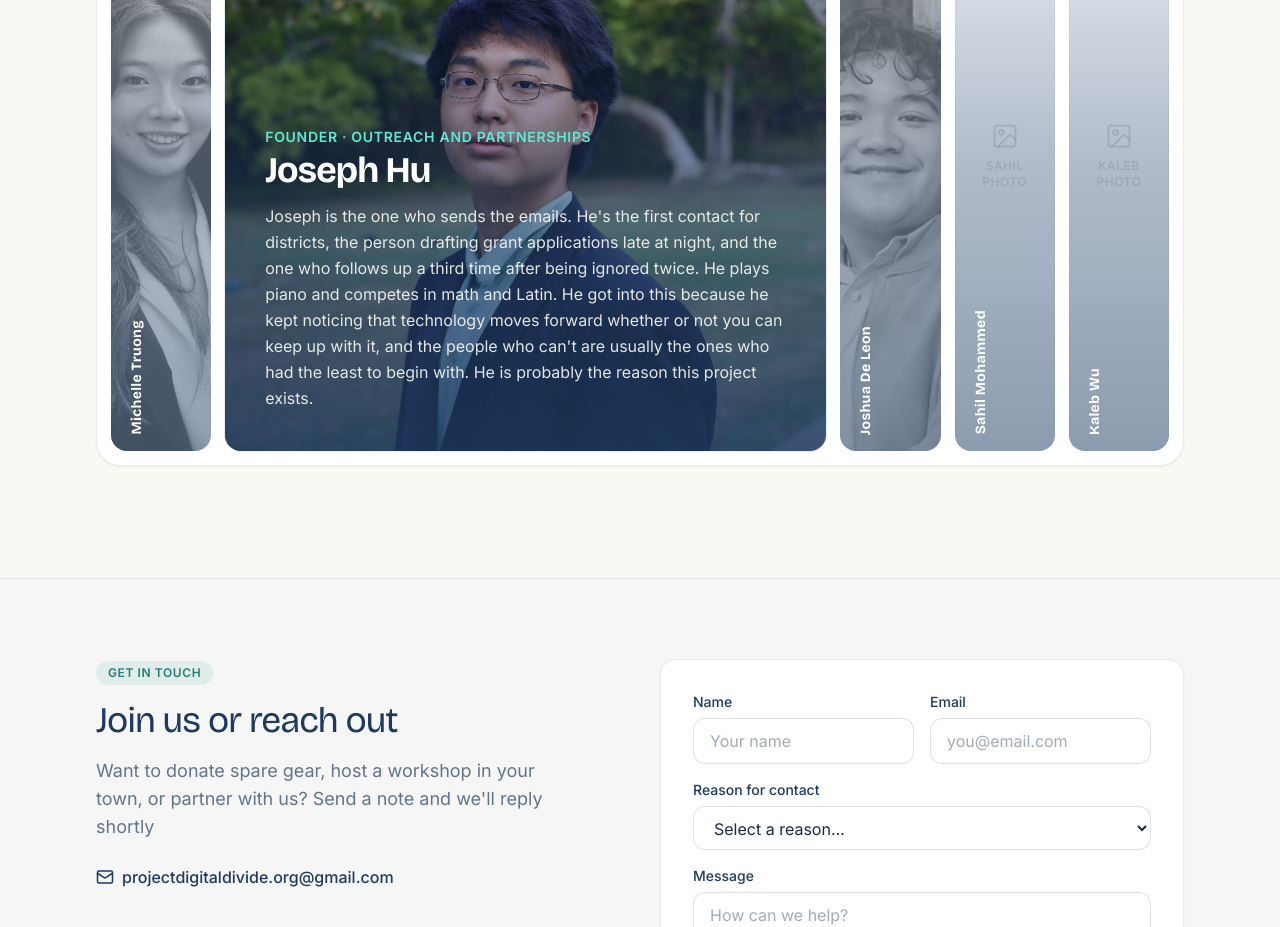
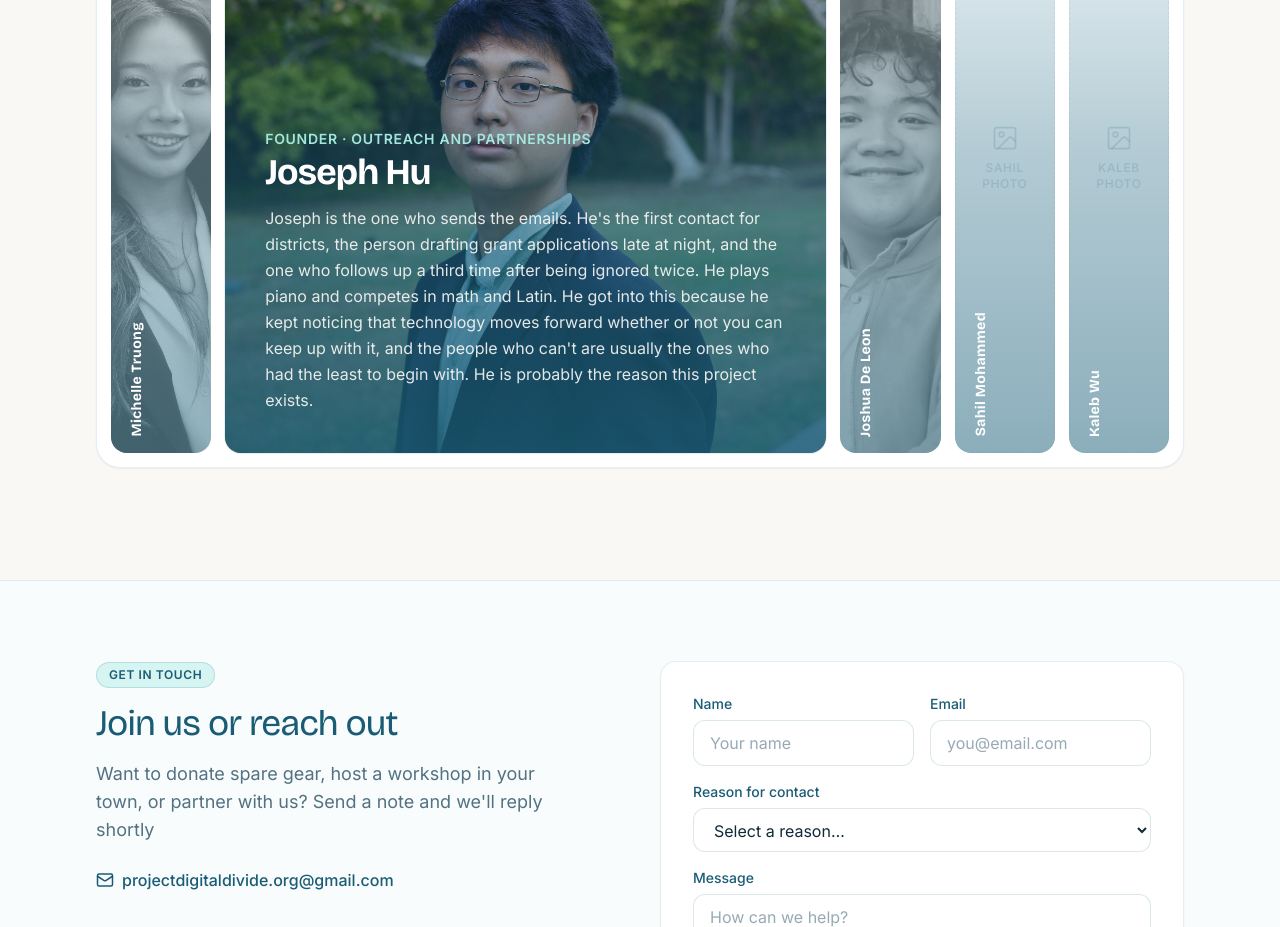
Before and after one commit to bebepig1437/project-digital-divide, a React (Vite) app: page /about in a window 1280 px wide. Shown: the part 1480-2407 px from the top of the page. Built offline with nearby package versions, Linux system fonts and the light colour scheme; the HTML template or start-up script is replaced by a standard one.

Commit message:
feat(tokens): define 5-color brand system and 6-point sampled hero gradient

```diff
--- a/src/index.css
+++ b/src/index.css
@@ -8,14 +8,14 @@
   }
 
   body {
-    @apply bg-cream text-ink font-sans antialiased;
+    @apply bg-white text-ink font-sans antialiased;
   }
 
   h1,
   h2,
   h3,
   h4 {
-    @apply font-display tracking-tight text-navy;
+    @apply font-display tracking-tight text-brand-slate;
   }
 }
 
@@ -28,34 +28,42 @@
     @apply bg-brand-gradient bg-clip-text text-transparent;
   }
 
+  .hero-banner-bg {
+    background-color: #143a56;
+    background-image:
+      radial-gradient(rgba(255, 255, 255, 0.18) 1px, transparent 1px),
+      linear-gradient(90deg, #143a56 0%, #185573 20%, #1c7385 40%, #269699 60%, #37bba5 80%, #4eccb0 100%);
+    background-size: 24px 24px, 100% 100%;
+  }
+
   /* Primary call-to-action button */
   .btn-primary {
-    @apply inline-flex items-center justify-center gap-2 rounded-full bg-navy px-6 py-3
+    @apply inline-flex items-center justify-center gap-2 rounded-full bg-brand-slate px-6 py-3
       text-sm font-semibold text-white shadow-sm transition
-      hover:bg-navy-900 hover:shadow-md focus:outline-none focus-visible:ring-2
-      focus-visible:ring-teal focus-visible:ring-offset-2 focus-visible:ring-offset-cream;
+      hover:bg-brand-teal hover:shadow-md focus:outline-none focus-visible:ring-2
+      focus-visible:ring-brand-cyan focus-visible:ring-offset-2 focus-visible:ring-offset-white;
   }
 
   .btn-secondary {
-    @apply inline-flex items-center justify-center gap-2 rounded-full border border-navy/20
-      bg-white px-6 py-3 text-sm font-semibold text-navy transition
-      hover:border-teal hover:text-teal focus:outline-none focus-visible:ring-2
-      focus-visible:ring-teal focus-visible:ring-offset-2 focus-visible:ring-offset-cream;
+    @apply inline-flex items-center justify-center gap-2 rounded-full border border-brand-slate/20
+      bg-white px-6 py-3 text-sm font-semibold text-brand-slate transition
+      hover:border-brand-teal hover:text-brand-teal focus:outline-none focus-visible:ring-2
+      focus-visible:ring-brand-cyan focus-visible:ring-offset-2 focus-visible:ring-offset-white;
   }
 
   .field-label {
-    @apply mb-1.5 block text-sm font-medium text-navy;
+    @apply mb-1.5 block text-sm font-medium text-brand-slate;
   }
 
   .field-input {
-    @apply w-full rounded-xl border border-navy/15 bg-white px-4 py-2.5 text-ink
+    @apply w-full rounded-xl border border-brand-slate/15 bg-white px-4 py-2.5 text-ink
       placeholder:text-muted/60 transition
-      focus:border-teal focus:outline-none focus:ring-2 focus:ring-teal/30;
+      focus:border-brand-teal focus:outline-none focus:ring-2 focus:ring-brand-cyan/30;
   }
 
   .eyebrow {
-    @apply inline-flex items-center gap-2 rounded-full bg-teal/10 px-3 py-1
-      text-xs font-semibold uppercase tracking-wider text-teal-700;
+    @apply inline-flex items-center gap-2 rounded-full bg-brand-pale/40 border border-brand-teal/20 px-3 py-1
+      text-xs font-semibold uppercase tracking-wider text-brand-slate;
   }
 
   /* Markdown styling for newsletter posts */
--- a/tailwind.config.js
+++ b/tailwind.config.js
@@ -4,33 +4,43 @@ export default {
   theme: {
     extend: {
       colors: {
-        // Brand palette: pulled from the PDD logo + proposal doc
+        // Authoritative Brand Palette
+        brand: {
+          slate: '#1A5C75', // Deep Slate Blue (Primary structural, dark cards, deep text)
+          teal: '#278693',  // Mid Teal (Secondary accent, borders, hover tones)
+          cyan: '#46C0A9',  // Vibrant Cyan-Teal (Action highlights, active badges, focus rings)
+          white: '#FFFFFF', // Pristine White (Crisp surface cards, typography)
+          pale: '#A3E8DE',  // Pale Cyan (Soft tint backgrounds, subtle containers)
+        },
         navy: {
-          DEFAULT: '#1E3A5F',
-          50: '#EEF3F8',
-          100: '#D6E2ED',
-          700: '#27496F',
-          800: '#1E3A5F',
-          900: '#16314F',
-          950: '#0F2236',
+          DEFAULT: '#1A5C75',
+          50: '#F0F8FA',
+          100: '#E0F1F4',
+          700: '#226D87',
+          800: '#1A5C75',
+          900: '#134659',
+          950: '#0C2D3A',
         },
         teal: {
-          DEFAULT: '#2E9D94',
-          400: '#4FBDB0',
-          500: '#3AAFA4',
-          600: '#2E9D94',
-          700: '#247E77',
+          DEFAULT: '#278693',
+          300: '#A3E8DE',
+          400: '#46C0A9',
+          500: '#278693',
+          600: '#1F6F7A',
+          700: '#17565F',
         },
-        cream: '#FAF8F3',
-        ink: '#1E293B',
-        muted: '#64748B',
+        pale: '#A3E8DE',
+        cream: '#FAF8F5',
+        ink: '#102A36',
+        muted: '#527282',
       },
       fontFamily: {
         display: ['"Bricolage Grotesque"', 'system-ui', 'sans-serif'],
         sans: ['Inter', 'system-ui', 'sans-serif'],
       },
       backgroundImage: {
-        'brand-gradient': 'linear-gradient(120deg, #1E3A5F 0%, #2E9D94 60%, #4FBDB0 100%)',
+        'brand-gradient': 'linear-gradient(90deg, #143a56 0%, #185573 20%, #1c7385 40%, #269699 60%, #37bba5 80%, #4eccb0 100%)',
+        'brand-subtle': 'linear-gradient(180deg, #FFFFFF 0%, #F0F8FA 100%)',
       },
       maxWidth: {
         content: '72rem',
```
